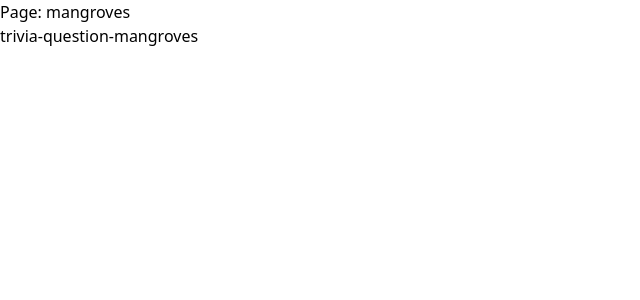
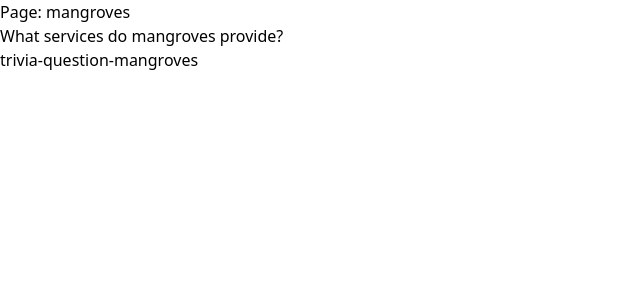
Before and after one commit to rasliche/edc-trivia, a Nuxt app: page /trivia/question/mangroves in a window 1280 px wide. Shown: the top 300 px of the page, without its empty margins (0-640 px from the left). Built offline with nearby package versions, Linux system fonts and the light colour scheme.

Commit message:
mangroves

```diff
--- a/pages/trivia/question/mangroves.vue
+++ b/pages/trivia/question/mangroves.vue
@@ -8,6 +8,8 @@ definePageMeta({
 <template>
   <div>
     Page: mangroves
+    <p>What services do mangroves provide?</p>
+
     <p>{{ $route.name }}</p>
     <p>{{ $route.meta.code }}</p>
   </div>
```
